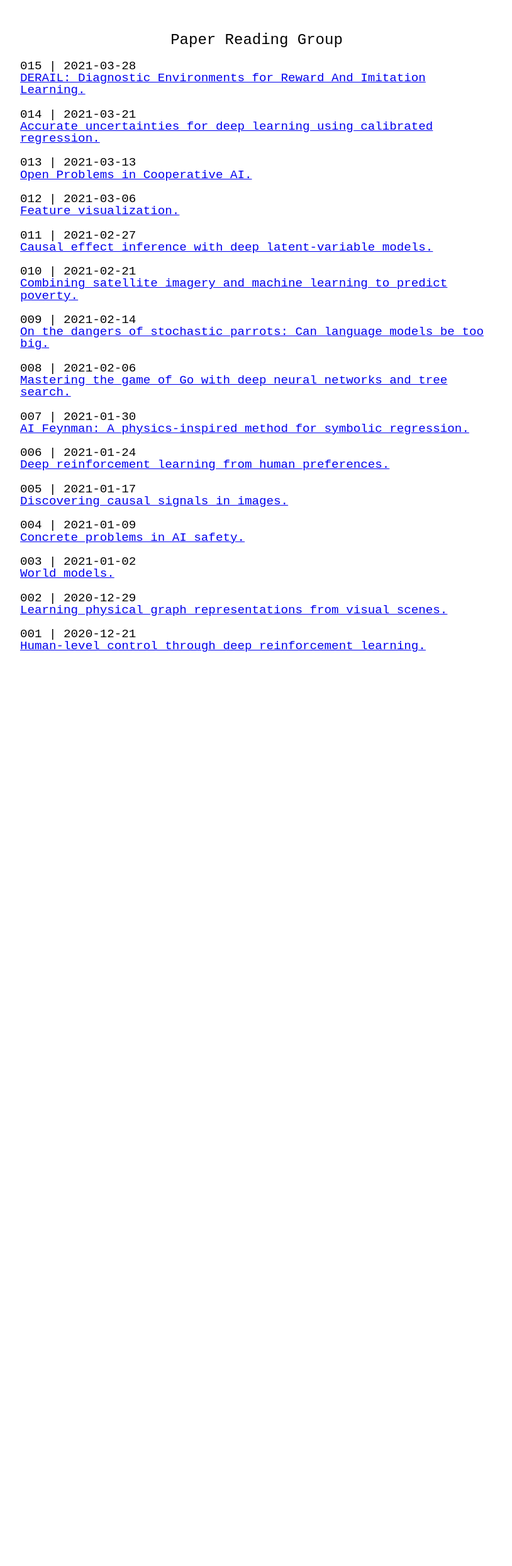
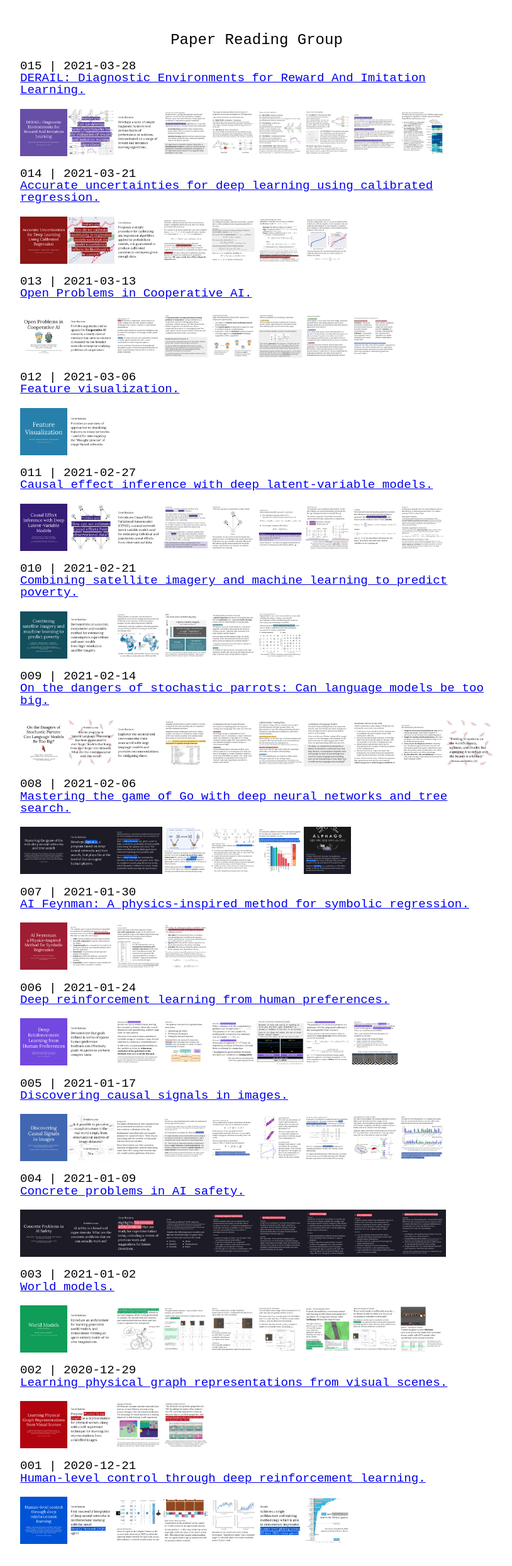
Before and after one commit to JunShern/paper-reading-group, a Jekyll site: the page built from index.md, in a window 1280 px wide. Shown: the whole page at 63% size, without its empty margins (232-1046 px from the left). Built offline with Jekyll 4.4.1, drawn with Linux system fonts in a browser that asks for light colours; before the commit the page ends 1072 px from its top, so only the background shows below that.

Commit message:
Include image thumbnails on homepage

```diff
--- a/_includes/post_list.html
+++ b/_includes/post_list.html
@@ -16,9 +16,26 @@
 <div class="post-list-item">
   <p>
     {% assign post_idx = posts.size | minus: forloop.index | plus: 1 %}
-    {{ post_idx | prepend: '00' | slice: -3, 3 }} | {{ post.date | date: site.theme_config.date_format}}
+    {% assign post_idx_padded = post_idx | prepend: '00' | slice: -3, 3 %}
+    {{ post_idx_padded }} | {{ post.date | date: site.theme_config.date_format}}
     <br>
     <a href="{{ post.url | relative_url }}">{{ post.title }}</a>
+
+    {% assign slides_path = "/assets/slides/" | append: post_idx_padded %}
+    {% assign slide_images = site.static_files | where: "slide", true %}
+    <div>
+      <a href="{{ post.url | relative_url }}" class="slide-thumbnail-container">
+      {% for img in slide_images %}
+        {% if img.path contains slides_path %}
+        {% assign img_path = img.path | relative_url %}
+
+          <img class="slide-thumbnail" src="{{ img_path }}">
+
+        {% endif %}
+      {% endfor %}
+      </a>
+    </div>
+
   </p>
 </div>
 {%- endfor -%}
--- a/_sass/no-style-please.scss
+++ b/_sass/no-style-please.scss
@@ -68,3 +68,9 @@ table, th, td {
 .slide-img {
   width: 100%;
 }
+.slide-thumbnail {
+  width: 10%;
+}
+.slide-thumbnail-container {
+  display: flex;
+}
```
